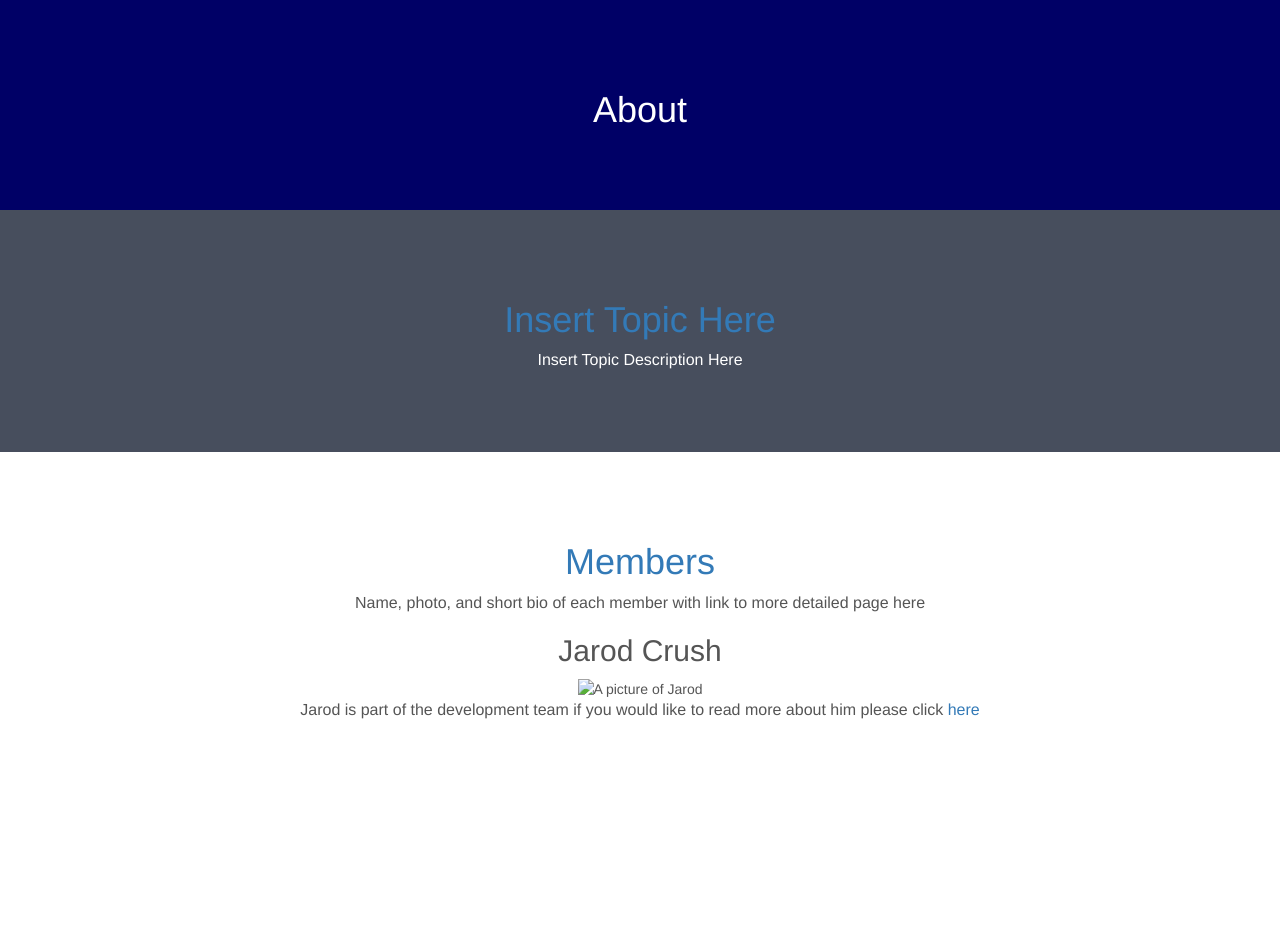
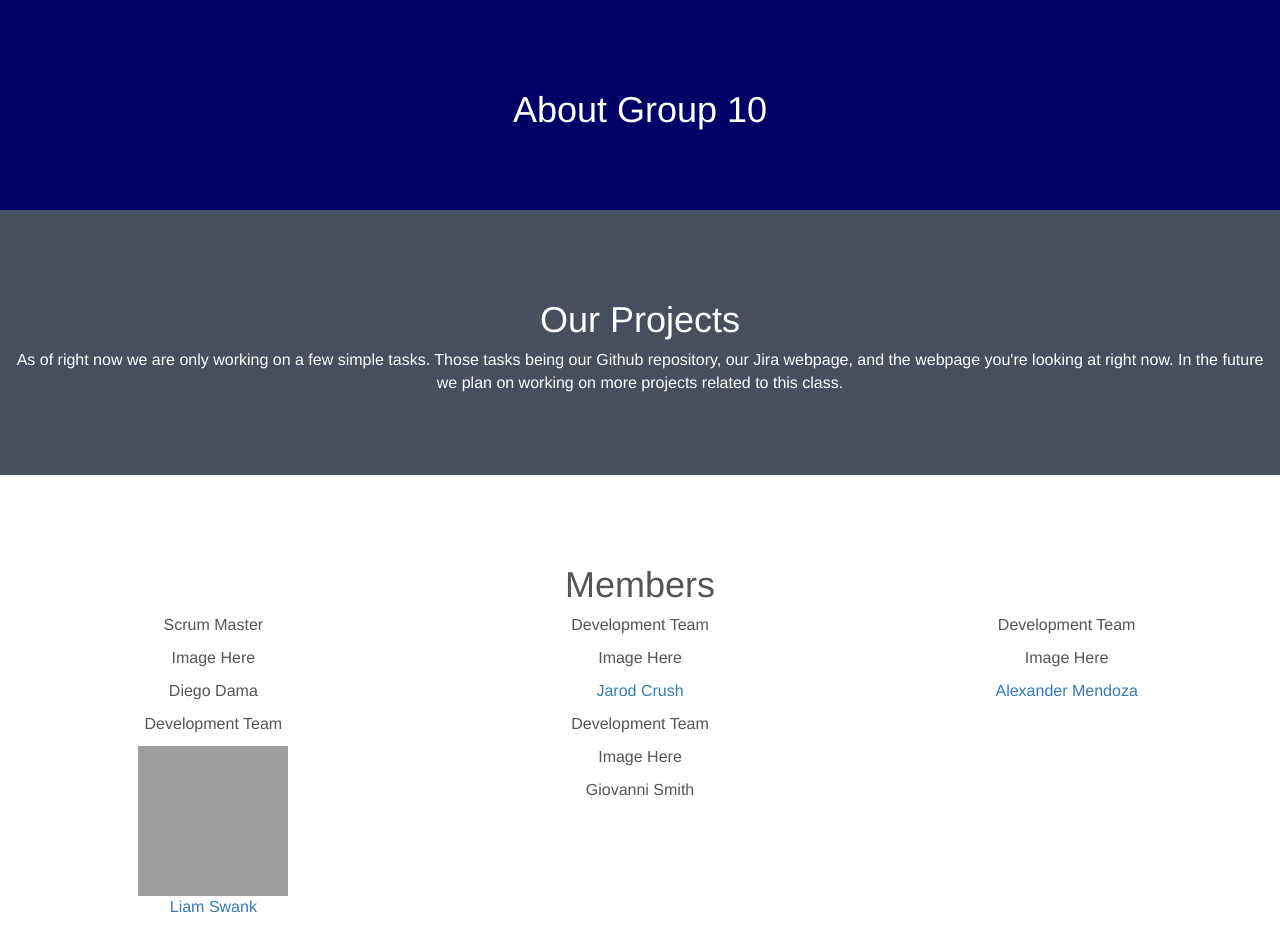
Before and after one commit to mendoska/cen4010_sp23_g10, a plain HTML site: page index.html in a window 1280 px wide. Before the commit the page ends 802 px from the top, so only its background shows below. Drawn offline with nearby package versions, Linux system fonts and the light colour scheme; grey boxes are pictures that could not be loaded.

Commit message:
Update Group Page
Made the code and the page a little more comprehensible. Added a short description of what the team is working on and a list of members with links to our individual pages for those who uploaded theirs already. As long as the files are uploaded in the same structure as the repo it should "just work".

```diff
--- a/index.html
+++ b/index.html
@@ -12,21 +12,40 @@
     </head>
     <body>
         <div class="container-fluid bg-1 text-center">
-            <h1>About</h1>
+            <h1>About Group 10</h1>
         </div>
         <div class="container-fluid bg-2 text-center">
-            <h1 id = "Cont2"><a href="./p1/index.html">Insert Topic Here</a></h1>
-            <p>Insert Topic Description Here</p>
+            <h1>Our Projects</h1>
+            <p>As of right now we are only working on a few simple tasks. Those tasks being our Github repository, our Jira webpage, and the webpage you're looking at right now. In the future we plan on working on more projects related to this class.</p>
         </div>
         <div class="container-fluid bg-3 text-center">
-            <h1 id = "Cont3"><a href="./p2/index.html">Members</a></h1>
-            <p>Name, photo, and short bio of each member with link to more detailed page here</p>
-            <div>
-                <h2>
-                    Jarod Crush
-                </h2>
-                <img src="/Jarod/jcrush.JPG/" alt="A picture of Jarod" height="170px" width="150px">
-                <p>Jarod is part of the development team if you would like to read more about him please click <a href="Jarod/aboutJarod.html">here</a></p>
+            <h1>Members</h1>
+            <div class = 'row'>
+                <div class="col-sm-4">
+                    <p>Scrum Master</p>
+                    <p>Image Here</p>
+                    <p>Diego Dama</p>
+                </div>
+                <div class="col-sm-4">
+                    <p>Development Team</p>
+                    <p>Image Here</p>
+                    <p><a href='./Jarod/aboutJarod.html'>Jarod Crush</a></p>
+                </div>
+                <div class="col-sm-4">
+                    <p>Development Team</p>
+                    <p>Image Here</p>
+                    <p><a href='./alex/aboutAlex.html'>Alexander Mendoza</a></p>
+                </div>
+                <div class="col-sm-4">
+                    <p>Development Team</p>
+                    <img src = 'Liam/screenshots/portrait.jpg' alt = 'portrait' width="150" height="150">
+                    <p><a href='./Liam/Liam_Swank_page.html'>Liam Swank</a></p>
+                </div>
+                <div class="col-sm-4">
+                    <p>Development Team</p>
+                    <p>Image Here</p>
+                    <p>Giovanni Smith</p>
+                </div>
             </div>
         </div>
     </body>
```
